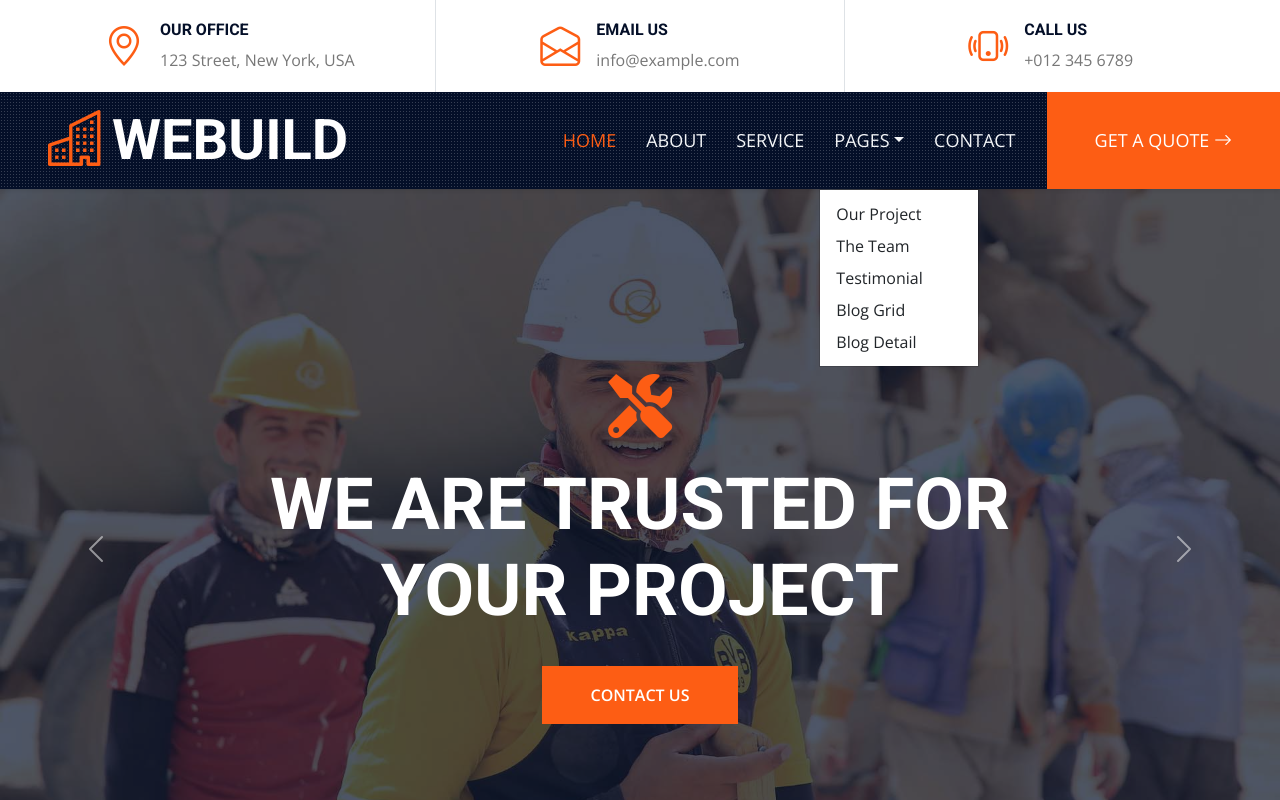
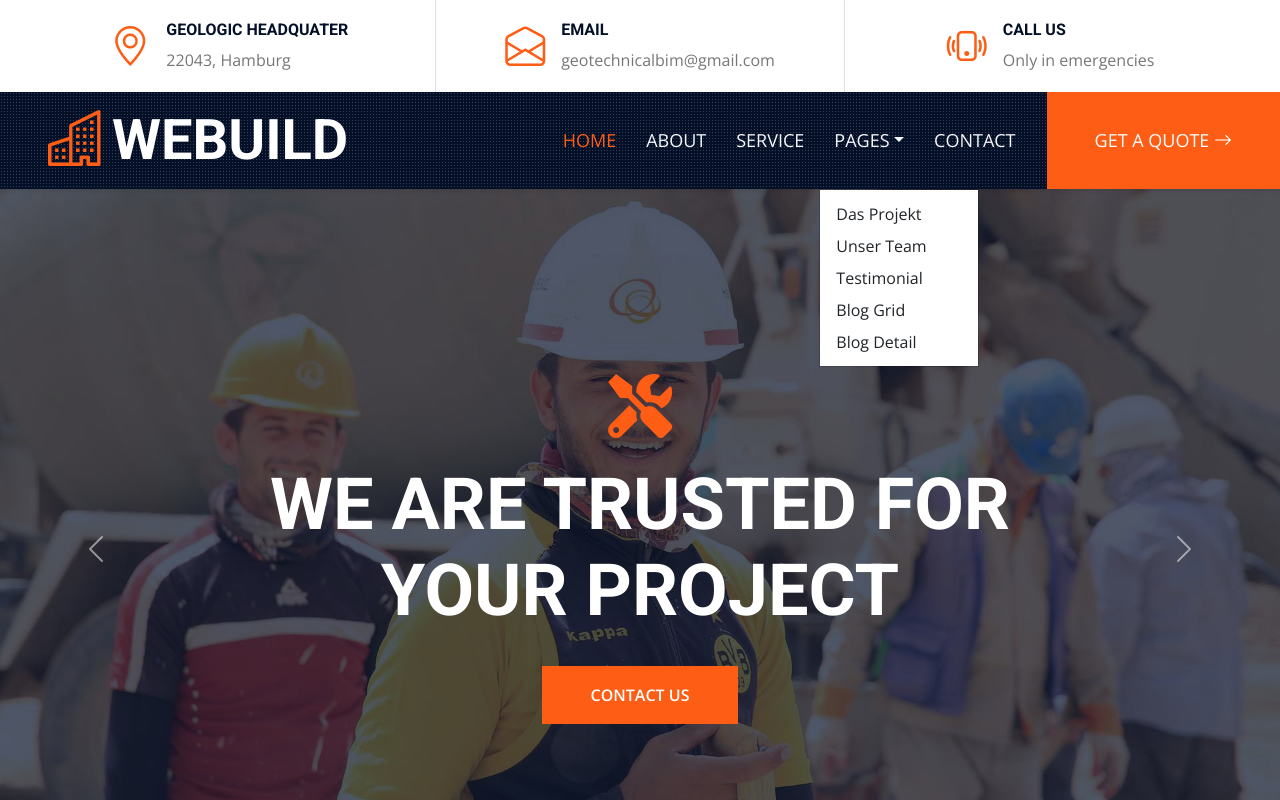
Before and after one commit to GeotechnicalBIM/GeoLogicWebpage, a plain HTML site: page index.html in a window 1280 px wide. Both pictures are taken after a click on the link "PAGES". Shown: the top 800 px of the page. Drawn offline with nearby package versions, Linux system fonts and the light colour scheme.

Commit message:
first changes towards geologic

```diff
--- a/index.html
+++ b/index.html
@@ -3,10 +3,10 @@
 
 <head>
     <meta charset="utf-8">
-    <title>WEBUILD -  Construction Company Website Template Free</title>
+    <title>GeoLogic - Geotechnical BIM Consult</title>
     <meta content="width=device-width, initial-scale=1.0" name="viewport">
-    <meta content="Free HTML Templates" name="keywords">
-    <meta content="Free HTML Templates" name="description">
+    <meta content="Geotechnics BIM" name="keywords">
+    <meta content="Geotechnical BIM consulting and modeling" name="description">
 
     <!-- Favicon -->
     <link href="img/favicon.ico" rel="icon">
@@ -39,8 +39,8 @@
                 <div class="d-inline-flex align-items-center">
                     <i class="bi bi-geo-alt fs-1 text-primary me-3"></i>
                     <div class="text-start">
-                        <h6 class="text-uppercase fw-bold">Our Office</h6>
-                        <span>123 Street, New York, USA</span>
+                        <h6 class="text-uppercase fw-bold">GeoLogic Headquater</h6>
+                        <span>22043, Hamburg</span>
                     </div>
                 </div>
             </div>
@@ -48,8 +48,8 @@
                 <div class="d-inline-flex align-items-center">
                     <i class="bi bi-envelope-open fs-1 text-primary me-3"></i>
                     <div class="text-start">
-                        <h6 class="text-uppercase fw-bold">Email Us</h6>
-                        <span>info@example.com</span>
+                        <h6 class="text-uppercase fw-bold">Email</h6>
+                        <span>geotechnicalbim@gmail.com</span>
                     </div>
                 </div>
             </div>
@@ -58,7 +58,7 @@
                     <i class="bi bi-phone-vibrate fs-1 text-primary me-3"></i>
                     <div class="text-start">
                         <h6 class="text-uppercase fw-bold">Call Us</h6>
-                        <span>+012 345 6789</span>
+                        <span>Only in emergencies</span>
                     </div>
                 </div>
             </div>
@@ -84,8 +84,8 @@
                     <div class="nav-item dropdown">
                         <a href="#" class="nav-link dropdown-toggle" data-bs-toggle="dropdown">Pages</a>
                         <div class="dropdown-menu m-0">
-                            <a href="project.html" class="dropdown-item">Our Project</a>
-                            <a href="team.html" class="dropdown-item">The Team</a>
+                            <a href="project.html" class="dropdown-item">Das Projekt</a>
+                            <a href="team.html" class="dropdown-item">Unser Team</a>
                             <a href="testimonial.html" class="dropdown-item">Testimonial</a>
                             <a href="blog.html" class="dropdown-item">Blog Grid</a>
                             <a href="detail.html" class="dropdown-item">Blog Detail</a>
@@ -308,6 +308,7 @@
         </div>
     </div>
     <!-- Appointment End -->
+
 
 
     <!-- Portfolio Start -->
```
